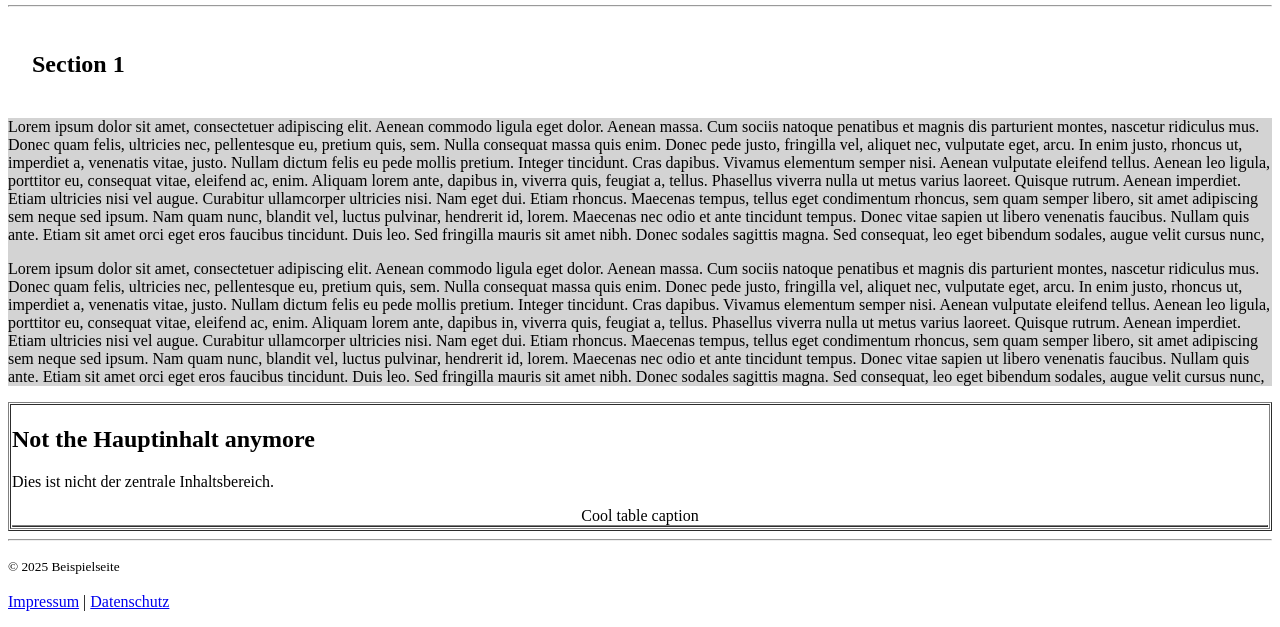
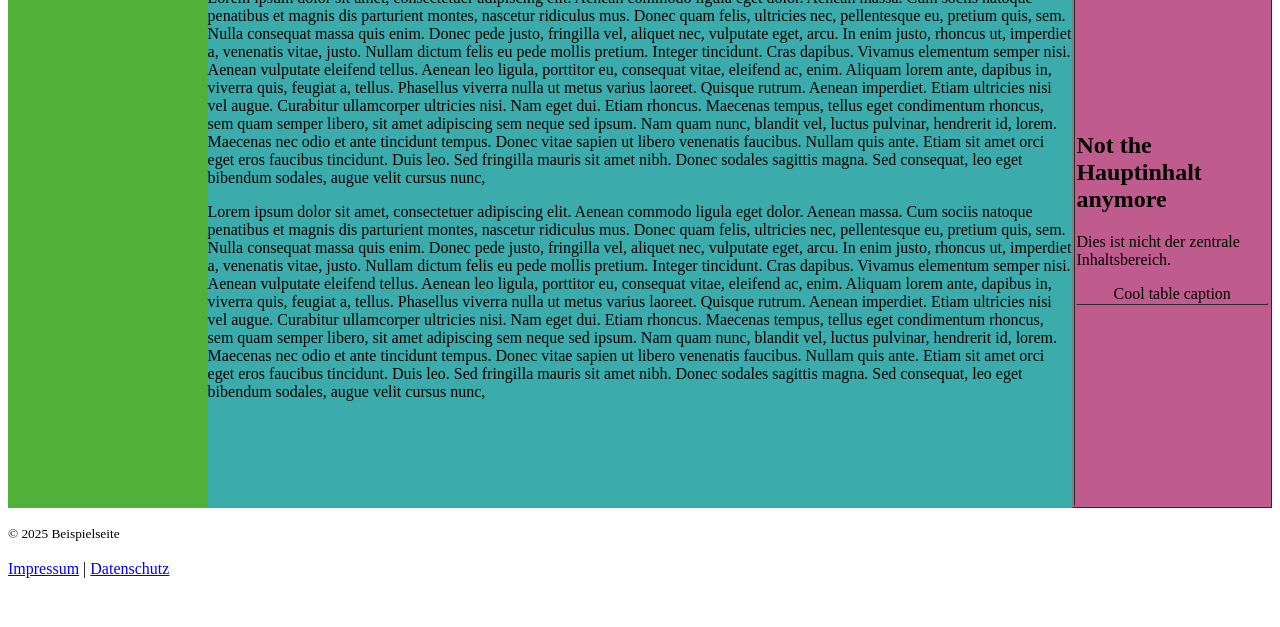
Before and after one commit to alyssonee1010/My-Website-University-Personal, a plain HTML site: page index.html in a window 1280 px wide. Shown: the part 199-826 px from the top of the page. After the commit the page ends 800 px from the top, so only its background shows below. Drawn offline with Linux system fonts and the light colour scheme.

Commit message:
feat: add wrd grid

```diff
--- a/index.html
+++ b/index.html
@@ -7,14 +7,13 @@
     <link rel="stylesheet" href="style.css" /> <!-- Or styleFlex.css -->
   </head>
   <body>
-
+  <div class="main">
+    <!--- Header --->
     <header class="header">
       <h1> My Website </h1>
       <input type="checkbox" id="toggleImage" checked>
       <label for="toggleImage">Show/Hide Image</label>
     </header>
-
-    <div class="main">
       <!--- Navigation Bar -->
       <nav class="navbar">
         <ul>
@@ -24,10 +23,6 @@
           <li><a href="#">Contact</a></li>
         </ul>
       </nav>
-      <hr>
-      <!--- Section with content + third column -->
-      <section class="content_container">
-
       <!--- Second Column --->
       <div class="sections_container">
         <h1 class="section_title"> Section 1 </h1>
@@ -40,10 +35,8 @@
             </p>
         </section>
       </div>
-
       <!--- Third Column -->
-        <div class="table_container">
-          <table border="1" cellspacing="1" width="100%">
+      <table border="1" cellspacing="1" width="100%" class="table_container">
         <tr>
           <td>
             <h2>Not the Hauptinhalt anymore</h2>
@@ -55,10 +48,6 @@
         </tr>
       </table>
     </div>
-
-      </section>
-    </div>
-    <hr>
     <p>
       <small>© 2025 Beispielseite</small><br> <br>
       <a href="#">Impressum</a> | <a href="#">Datenschutz</a>
--- a/style.css
+++ b/style.css
@@ -1,40 +1,50 @@
-
-.section {
-    background-color: lightgray;
+.main {
+  background-color: #3eba009c;
+  display: grid;
+  grid-template: 1fr 1fr 4fr 1fr / 3fr 1fr 12fr 3fr;
 }
-.section_title {
-    padding: 1em;
-    transition: opacity 0.3s ease;
-    font-size: 24px;
-    font-weight: bold;
-    margin-top: 20px;
-    margin-bottom: 10px;
-    position: sticky;
-    top: 0;
-    z-index: 2;
+.header {
+  grid-column: 1/5;
+  grid-row: 1;
 }
-.section_title::before {
-  content: '';
-  position: absolute;
-  inset: 0;
-  background: white;
-  opacity: 0.6;
-  filter: blur(3px);
-  z-index: -1;
+.navbar {
+  grid-column: 1 / 5;
+  grid-row: 2;
+  background-color: rgba(0, 128, 0, 0.429);
 }
-.image_thingy {
-    display: block;
-    width: calc(100% - 20px);;
-    border: 1px solid black;
-    margin: 0.3rem;
-    padding: 0.3em;
+.sections_container {
+  background-color: #0590e094;
+  grid-column: 1/5;
+  grid-row: 3;
+}
+.table_container {
+  grid-column: 1 / 5;
+  background-color: #e905ad94;
+  grid-row: 4;
 }
 
-.image {
-        display: block;           /* removes inline gaps below the image */
-        width: 100%; /* fills browser width minus margin (20px each side) */
-      }
+@media all and (min-width: 700px) {
+  .navbar {
+    grid-column: 1 / 3;
+    grid-row: 2/4;
+  }
+  .sections_container {
+    grid-column: 3/5;
+    grid-row: 2/4;
+  }
+}
 
-#toggleImage:not(:checked) ~ .image_thingy img {
-        opacity: 0;
-      }
+@media all and (min-width: 1200px) {
+  .navbar {
+    grid-column: 1;
+    grid-row: 2/5;
+  }
+  .sections_container {
+    grid-column: 2/4;
+    grid-row: 2/5;
+  }
+  .table_container {
+    grid-column: 4;
+    grid-row: 2/5;
+  }
+}
```
Also changed, not shown: 1 other file. Lines whose indentation alone changed are shown as unchanged.
